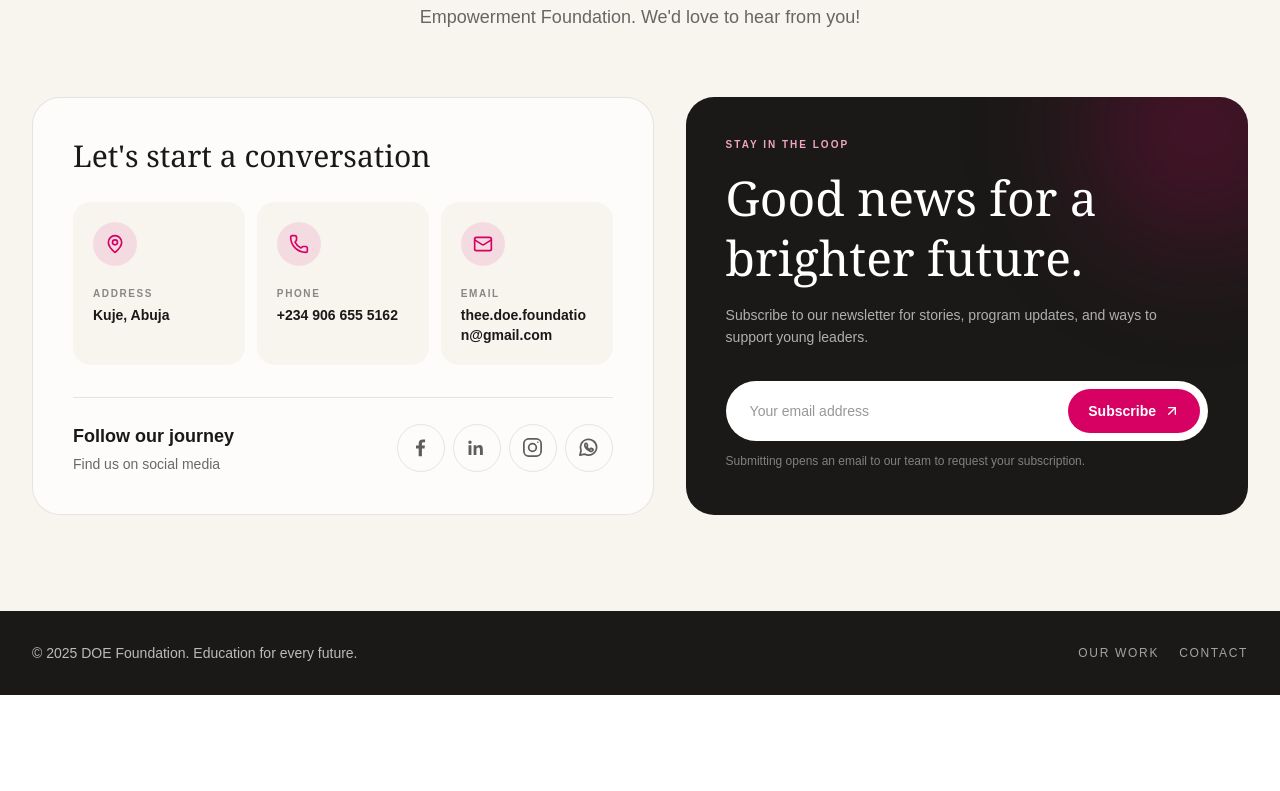
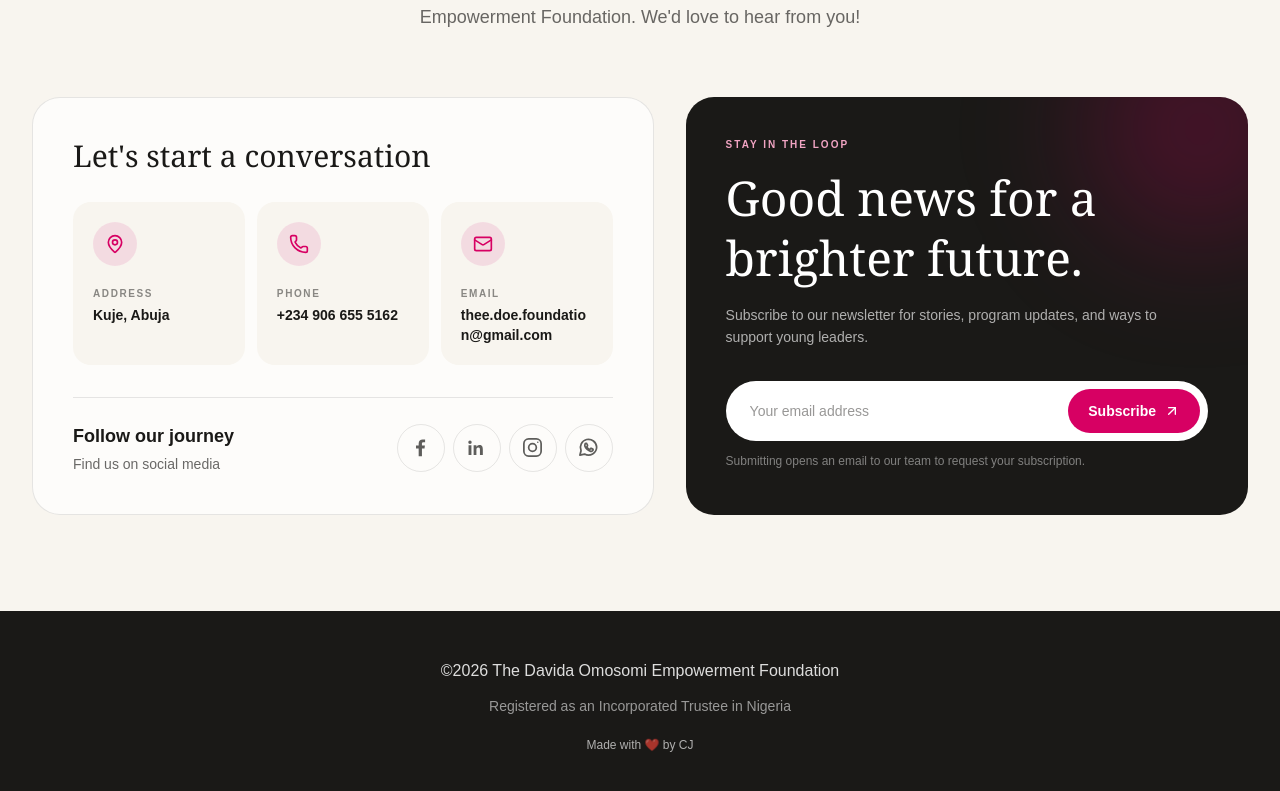
Before and after one commit to doefoundation/Doe, a Next.js app: page / in a window 1280 px wide. Shown: the part 5363-6154 px from the top of the page. Before the commit the page ends 6058 px from the top, so only its background shows below. Built offline with nearby package versions, Linux system fonts and the light colour scheme.

Commit message:
Center and modernize foundation footer

```diff
--- a/components/home-page.tsx
+++ b/components/home-page.tsx
@@ -278,7 +278,7 @@ export function HomePage() {
         </div>
       </section>
 
-      <footer className="bg-[#1a1917] px-5 py-8 text-white sm:px-8"><div className="mx-auto flex max-w-[1360px] flex-col gap-6 sm:flex-row sm:items-center sm:justify-between"><p className="text-sm text-white/70">© 2025 DOE Foundation. Education for every future.</p><div className="flex gap-5 text-xs uppercase tracking-[0.14em] text-white/60"><a href="#our-work" className="hover:text-white">Our work</a><a href="mailto:hello@doefoundation.org" className="hover:text-white">Contact</a></div></div></footer>
+      <footer className="bg-[#1a1917] px-5 py-10 text-center text-white sm:px-8 sm:py-12"><div className="mx-auto flex max-w-[1360px] flex-col items-center gap-3"><p className="text-sm font-medium text-white/85 sm:text-base">©2026 The Davida Omosomi Empowerment Foundation</p><p className="text-xs leading-relaxed text-white/55 sm:text-sm">Registered as an Incorporated Trustee in Nigeria</p><p className="mt-2 text-xs text-white/65">Made with <span role="img" aria-label="love">❤️</span> by CJ</p></div></footer>
     </main>
   )
 }
--- a/components/programs-page.tsx
+++ b/components/programs-page.tsx
@@ -30,7 +30,7 @@ export function ProgramsPage() {
         <div className="grid gap-10 lg:grid-cols-[.8fr_1.2fr] lg:items-end"><div><p className="mb-5 text-[11px] font-semibold uppercase tracking-[0.24em] text-[#d70063]">Our programs</p><h1 className="max-w-2xl font-serif text-6xl leading-[.88] tracking-[-0.07em] sm:text-8xl">Small beginnings.<br /><em className="font-normal text-[#d70063]">Limitless potential.</em></h1></div><p className="max-w-xl text-lg leading-relaxed text-[#1a1917]/70 sm:text-xl">Our programs connect education, leadership and practical support to create opportunities for children and young people.</p></div>
         <div id="programs" className="mt-16 border-t border-[#1a1917]/20">{programs.map((program) => <article key={program.name} className="grid gap-8 border-b border-[#1a1917]/15 py-10 sm:py-14 lg:grid-cols-[.25fr_1fr_1fr] lg:items-center lg:gap-12"><div><span className="text-xs font-semibold tracking-[0.18em] text-[#d70063]">{program.number}</span><h2 className="mt-3 font-serif text-4xl tracking-[-0.04em] sm:text-5xl">{program.name}</h2></div><div><p className="max-w-md text-base leading-relaxed text-[#1a1917]/70">{program.shortDescription}</p><ul className="mt-6 grid gap-2">{program.outcomes.map((outcome) => <li key={outcome} className="flex items-center gap-2 text-sm text-[#1a1917]/65"><Check size={15} className="text-[#d70063]" />{outcome}</li>)}</ul></div><div className="relative aspect-[4/3] overflow-hidden rounded-[80px_18px_18px_18px] bg-[#e9e3d9]"><img src={program.image} alt={program.alt} className="h-full w-full object-cover transition-transform duration-500 hover:scale-105" /><div className="absolute inset-x-0 bottom-0 bg-gradient-to-t from-[#1a1917]/75 to-transparent p-5 pt-12"><Link href="/programs" className="inline-flex items-center gap-2 text-sm font-semibold text-white hover:text-[#f1c6d7]">Discover the program <ArrowUpRight size={17} /></Link></div></div></article>)}</div>
       </section>
-      <footer className="bg-[#1a1917] px-5 py-8 text-white sm:px-8"><div className="mx-auto flex max-w-[1360px] flex-col gap-6 sm:flex-row sm:items-center sm:justify-between"><p className="text-sm text-white/70">© 2025 DOE Foundation. Education for every future.</p><Link href="/" className="text-xs uppercase tracking-[0.14em] text-white/60 hover:text-white">Return home</Link></div></footer>
+      <footer className="bg-[#1a1917] px-5 py-10 text-center text-white sm:px-8 sm:py-12"><div className="mx-auto flex max-w-[1360px] flex-col items-center gap-3"><p className="text-sm font-medium text-white/85 sm:text-base">©2026 The Davida Omosomi Empowerment Foundation</p><p className="text-xs leading-relaxed text-white/55 sm:text-sm">Registered as an Incorporated Trustee in Nigeria</p><p className="mt-2 text-xs text-white/65">Made with <span role="img" aria-label="love">❤️</span> by CJ</p><Link href="/" className="mt-2 text-xs uppercase tracking-[0.14em] text-white/60 hover:text-white">Return home</Link></div></footer>
     </main>
   )
 }
```
